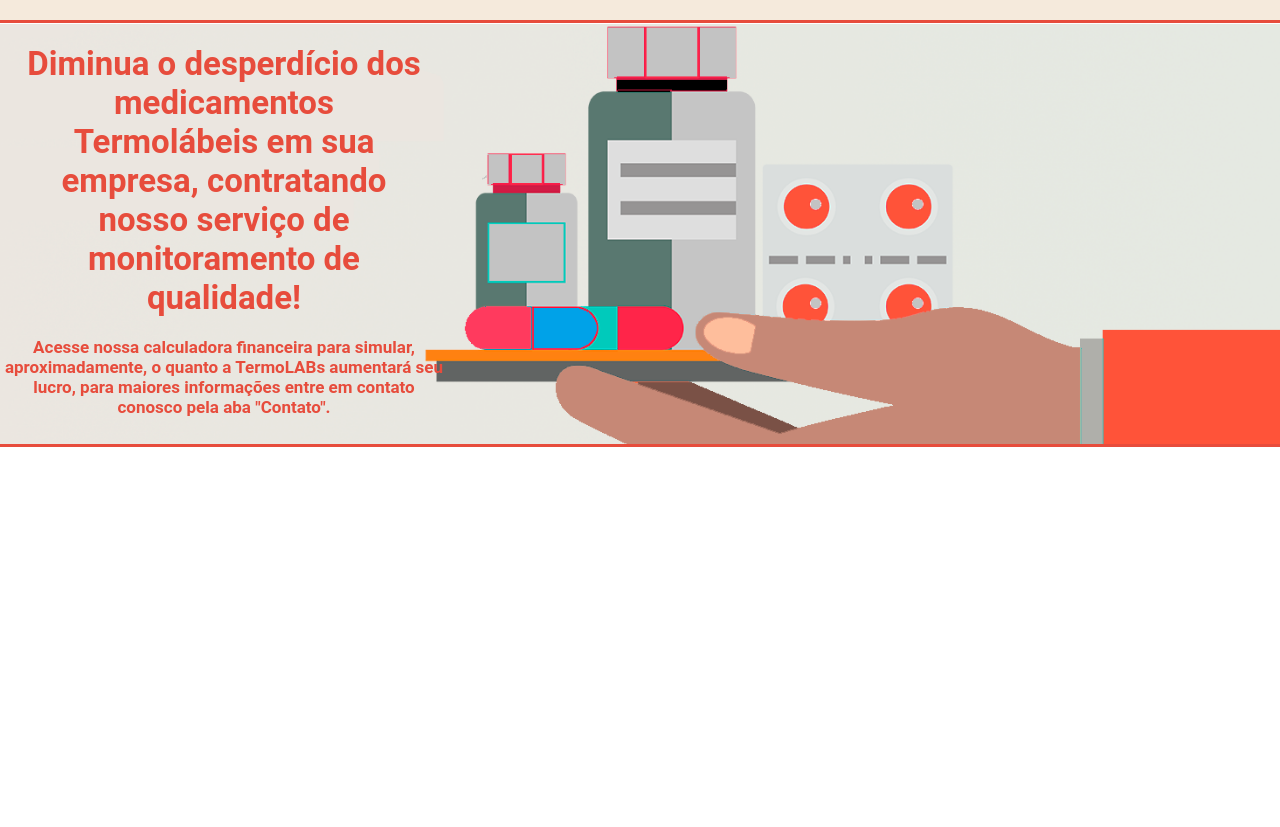
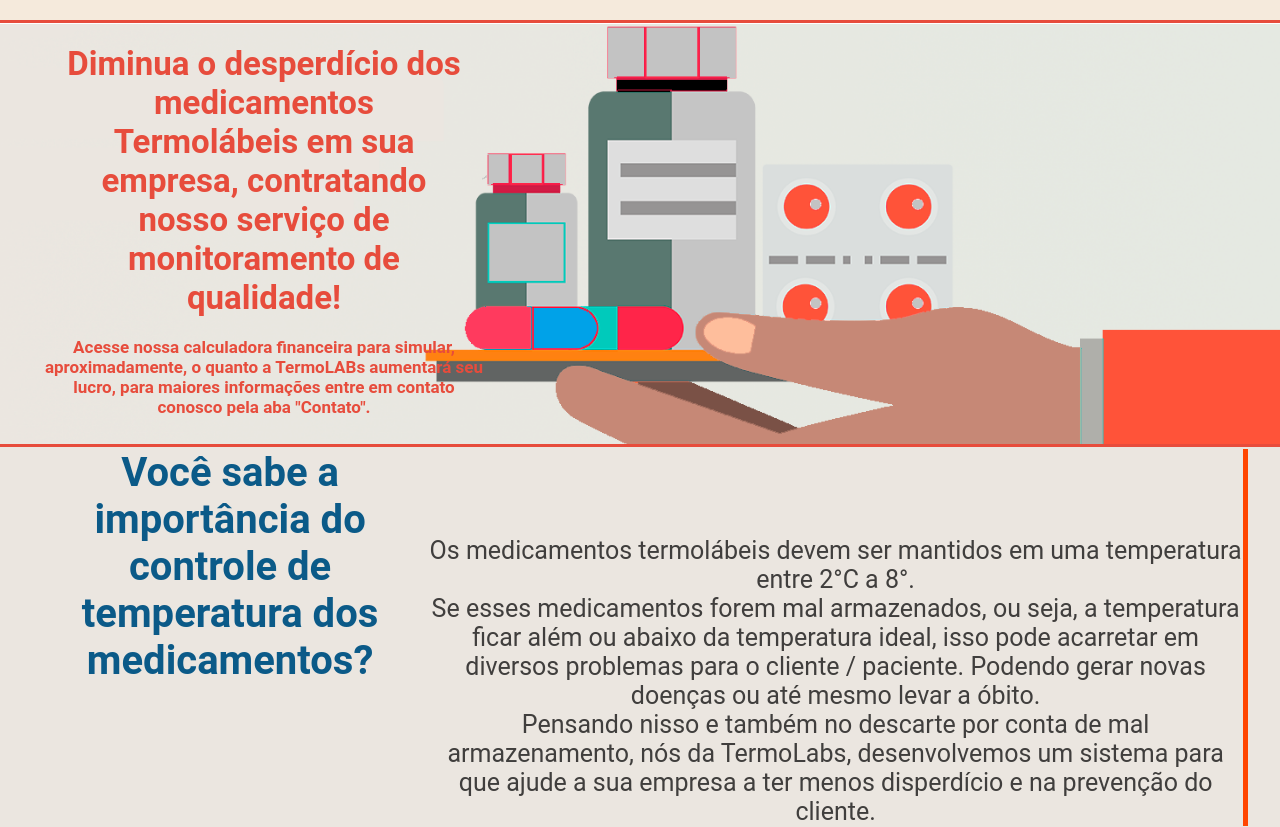
Before and after one commit to AmorimJoaoVitor/Grupo8-TermoLabs, a plain HTML site: page Prototipo Site/Index.html in a window 1280 px wide. Shown: the part 80-907 px from the top of the page. Before the commit the page ends 800 px from the top, so only its background shows below. Drawn offline with Linux system fonts and the light colour scheme.

Commit message:
mudanças no site

```diff
--- a/Prototipo Site/CSS/style.css
+++ b/Prototipo Site/CSS/style.css
@@ -18,11 +18,6 @@
     font-weight: bold;
 }
 
-.mudanca {
-    width: 0px;
-    height: 100px;
-    margin: auto;
-}
 .navbar{
     background-color:#f5eadc;
     color: black;
@@ -62,9 +57,11 @@
 .banner {
     height: 420px;
     background: url(../Imagens/fund-banner.png) #f5eadc no-repeat scroll;
-    background-size: cover;
+    background-size: 100%;
     margin-top: 4px;
     border-bottom: solid #e74c3c 3px;
+    Background-Attachment :fixed;
+
 }
 
 .banner h1{
@@ -77,8 +74,11 @@
 
 .container_banner{
 
-   width: 35%;
-   height: 100%;
+    width: 35%;
+    height: 100%;
+    width: 35%;
+    height: 100%;
+    padding-left: 40px;
 }
 
 .banner p{
@@ -88,3 +88,29 @@
     font-size: 17px;
     text-align: center;
 }
+
+
+
+.fundo_conteudo{
+    background-size: cover;
+    margin: 0px 0px;
+    background-color: #ebe6e0;
+    height: 380px;
+}
+
+.conteudo2{
+    font-size: 25px;
+    color: #000000ba;
+    text-align: center;
+    display: flex;
+    border-right: 5px solid orangered;
+
+}
+
+.banner2{
+    height: 380px;
+    width: 95%;
+    margin: auto;
+    align-items: center;
+    display: flex
+}
--- a/Prototipo Site/Index.html
+++ b/Prototipo Site/Index.html
@@ -42,6 +42,18 @@
         </div>
 <!-- fim banner -->
 
+<div class="fundo_conteudo">
+    <div class="banner2">
+        <p class="conteudo2">
+            <b style="font-size: 40px; color: #045585f8">Você sabe a importância do controle de temperatura dos medicamentos?</b>
+            <br><br><br>
+            Os medicamentos termolábeis devem ser mantidos em uma temperatura entre 2°C a 8°. <br>
+            Se esses medicamentos forem mal armazenados, ou seja, a temperatura ficar além ou abaixo da temperatura ideal, isso pode acarretar em diversos problemas para o cliente / paciente. Podendo gerar novas doenças ou até mesmo levar a óbito. <br>
+            Pensando nisso e também no descarte por conta de mal armazenamento, nós da TermoLabs, desenvolvemos um sistema para que ajude a sua empresa a ter menos disperdício e na prevenção do cliente.
+        </p>
+    </div>
+</div>
+
 <!-- Inicio conteudo -->
 
 </body>
```
Also changed, not shown: Prototipo Site/Imagens/ampolas3.png (added).
